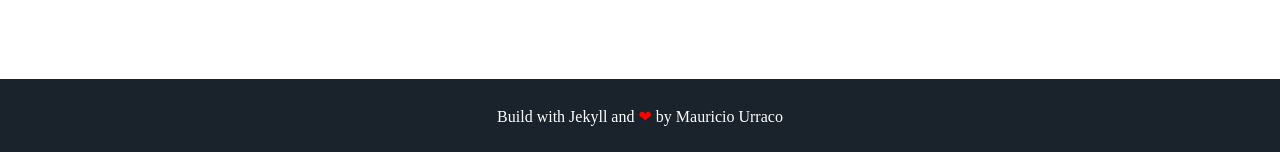
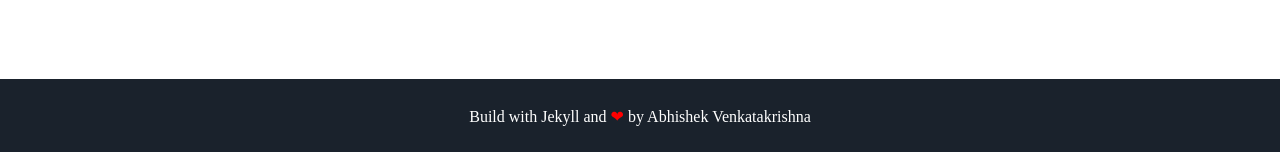
Before and after one commit to vabhishek6/vabhishek6.github.io, a Jekyll site: the page built from index.html, in a window 1280 px wide. Shown: the part 1517-1669 px from the top of the page. Built offline with Jekyll 4.4.1, drawn with Linux system fonts in a browser that asks for light colours; some web fonts are replaced.

Commit message:
Update footer.html
Updated link

```diff
--- a/_includes/footer.html
+++ b/_includes/footer.html
@@ -1,6 +1,6 @@
 <footer class="footer">
     <!-- <p>&copy; {{ site.username }}</p> -->
-    <p>Build with Jekyll and <span class="love">❤</span> by <a href="https://github.com/murraco">Mauricio Urraco</a></p>
+    <p>Build with Jekyll and <span class="love">❤</span> by <a href="https://github.com/vabhishek6">Abhishek Venkatakrishna</a></p>
 </footer>
 <script src="//cdn.jsdelivr.net/particles.js/2.0.0/particles.min.js"></script>
 <script src="{{ '/assets/js/sweet-scroll.min.js' | prepend: site.baseurl }}"></script>
```
